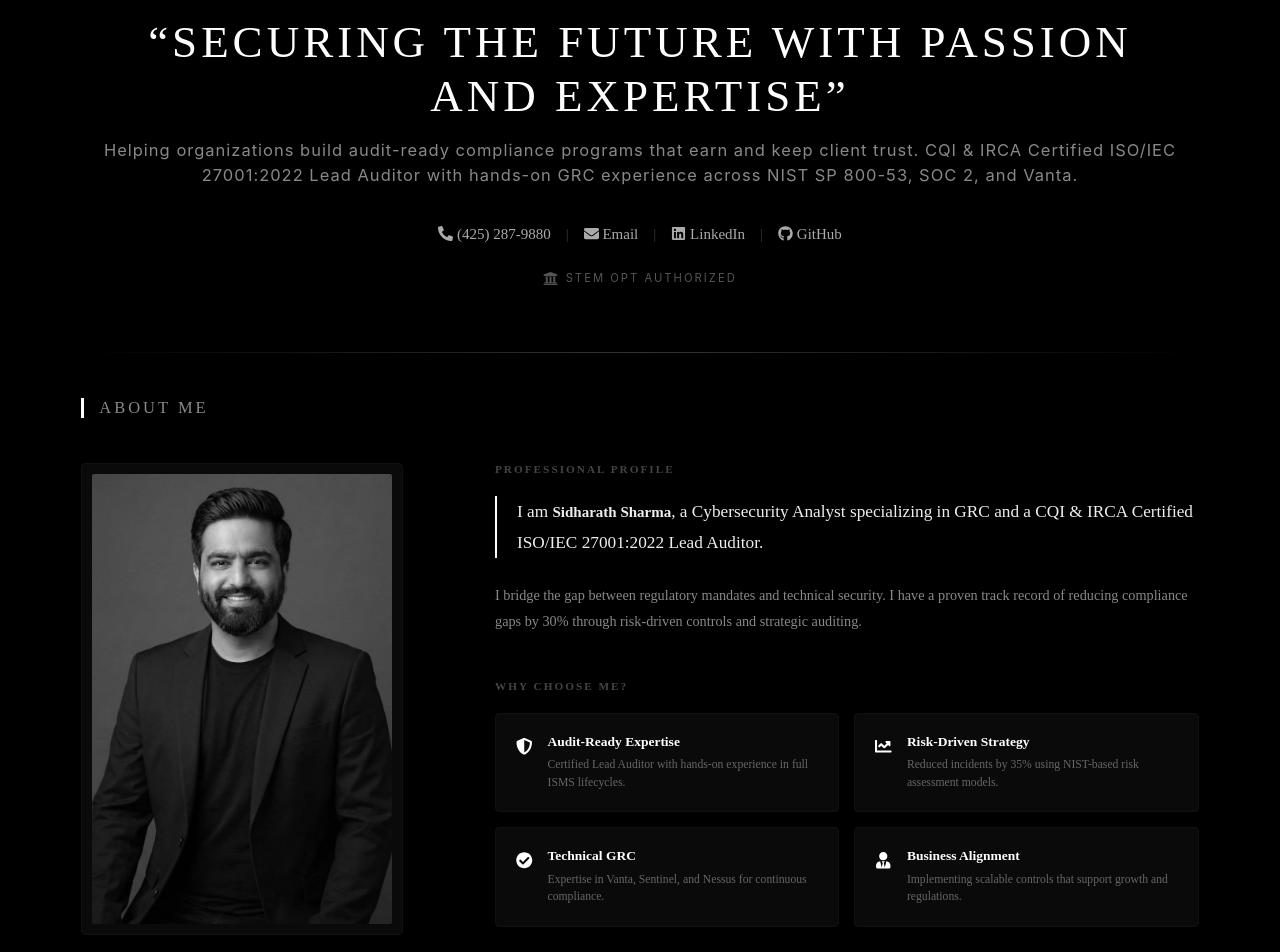
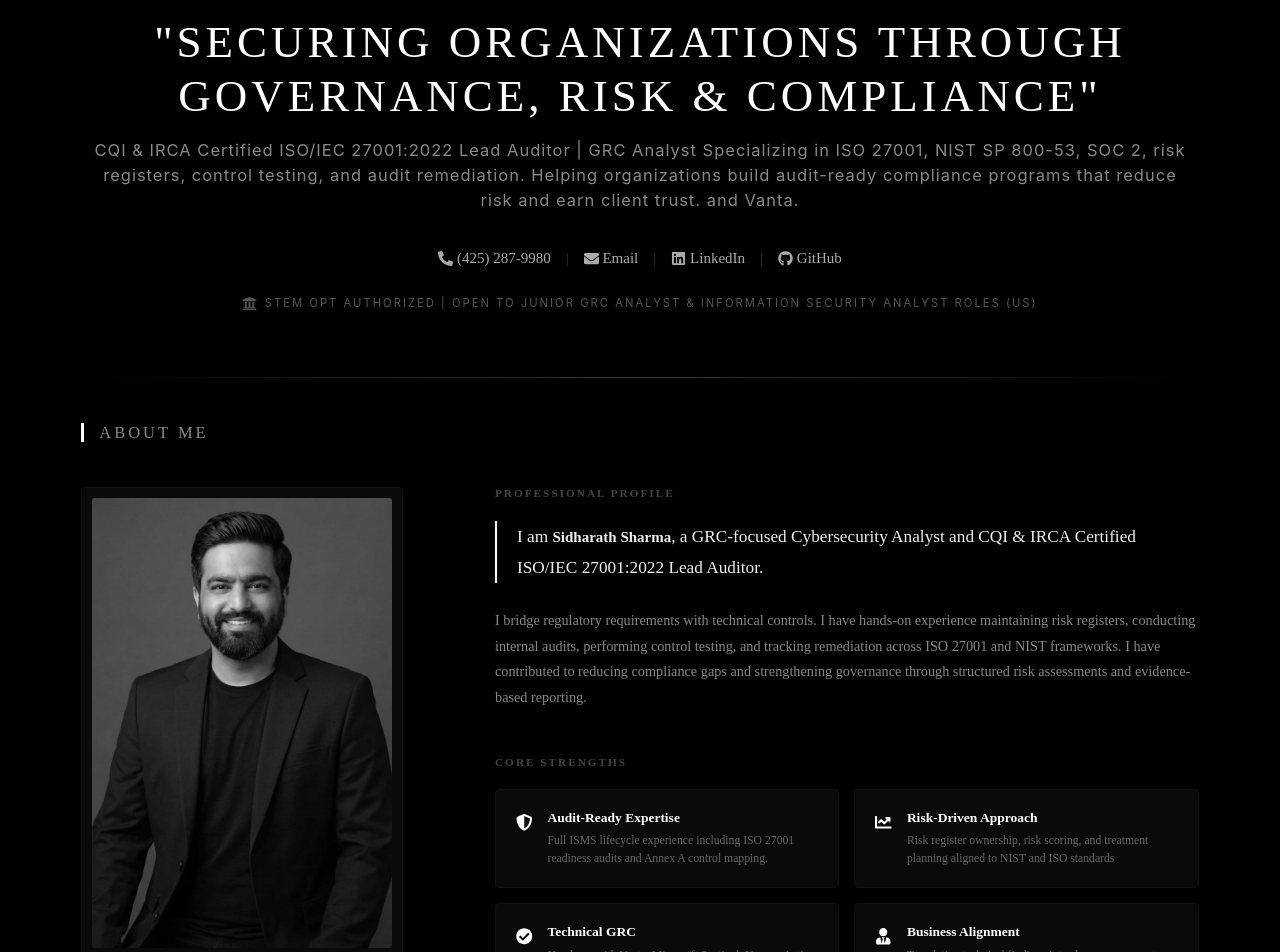
Before and after one commit to Sidharathsharmainfo/cyberportfolio, a Next.js app: page / in a window 1280 px wide. Shown: the part 100-1052 px from the top of the page. Built offline with nearby package versions, Linux system fonts and the light colour scheme; a web font is replaced by a local one.

Commit message:
Content & resume

```diff
--- a/src/app/about/page.js
+++ b/src/app/about/page.js
@@ -59,21 +59,26 @@ export default function AboutSection() {
                             <h3 className="sub-title">PROFESSIONAL PROFILE</h3>
                             <div className="summary-text mb-5">
                                 <p className="highlight-para">
-                                    I am <strong>Sidharath Sharma</strong>, a Cybersecurity Analyst specializing in GRC and a CQI & IRCA Certified ISO/IEC 27001:2022 Lead Auditor.
+                                    I am <strong>Sidharath Sharma</strong>, a GRC-focused Cybersecurity Analyst and
+                                    CQI & IRCA Certified ISO/IEC 27001:2022 Lead Auditor.
                                 </p>
                                 <p>
-                                    I bridge the gap between regulatory mandates and technical security. I have a proven track record of reducing compliance gaps by 30% through risk-driven controls and strategic auditing.
+                                    I bridge regulatory requirements with technical controls. I have hands-on
+                                    experience maintaining risk registers, conducting internal audits, performing
+                                    control testing, and tracking remediation across ISO 27001 and NIST frameworks.
+                                    I have contributed to reducing compliance gaps and strengthening governance through
+                                     structured risk assessments and evidence-based reporting.
                                 </p>
                             </div>
 
-                            <h3 className="sub-title">WHY CHOOSE ME?</h3>
+                            <h3 className="sub-title">Core Strengths</h3>
                             <Row className="g-3">
                                 <Col md={6}>
                                     <div className="hire-card">
                                         <FaShieldAlt className="hire-icon" />
                                         <div>
                                             <h5>Audit-Ready Expertise</h5>
-                                            <p>Certified Lead Auditor with hands-on experience in full ISMS lifecycles.</p>
+                                            <p>Full ISMS lifecycle experience including ISO 27001 readiness audits and Annex A control mapping.</p>
                                         </div>
                                     </div>
                                 </Col>
@@ -81,8 +86,8 @@ export default function AboutSection() {
                                     <div className="hire-card">
                                         <FaChartLine className="hire-icon" />
                                         <div>
-                                            <h5>Risk-Driven Strategy</h5>
-                                            <p>Reduced incidents by 35% using NIST-based risk assessment models.</p>
+                                            <h5>Risk-Driven Approach</h5>
+                                            <p>Risk register ownership, risk scoring, and treatment planning aligned to NIST and ISO standards</p>
                                         </div>
                                     </div>
                                 </Col>
@@ -91,7 +96,7 @@ export default function AboutSection() {
                                         <FaCheckCircle className="hire-icon" />
                                         <div>
                                             <h5>Technical GRC</h5>
-                                            <p>Expertise in Vanta, Sentinel, and Nessus for continuous compliance.</p>
+                                            <p>Hands-on with Vanta, Microsoft Sentinel, Nessus, Active Directory, and GPO hardening</p>
                                         </div>
                                     </div>
                                 </Col>
@@ -100,7 +105,7 @@ export default function AboutSection() {
                                         <FaUserTie className="hire-icon" />
                                         <div>
                                             <h5>Business Alignment</h5>
-                                            <p>Implementing scalable controls that support growth and regulations.</p>
+                                            <p>Translating technical findings into clear management reports and remediation plans.</p>
                                         </div>
                                     </div>
                                 </Col>
--- a/src/app/education/page.js
+++ b/src/app/education/page.js
@@ -144,7 +144,7 @@ export default function EducationCertifications() {
         {/* Resume Download Section */}
         <div className="text-center mt-2">
           <motion.a
-            href="/pdf/GRC_Analyst_SidharathSharma_Resume.pdf"
+            href="/pdf/Sidharath_Sharma_GRC_CV.pdf"
             target="_blank"
             rel="noopener noreferrer"
             className="resume-download-btn"
--- a/src/app/experience/page.js
+++ b/src/app/experience/page.js
@@ -12,10 +12,9 @@ const experiences = [
     duration: "April 2026 - Present",
     shortDesc: "Audits systems for ISO 27001/NIST compliance, manages risk registers,",
     fullDetails: [
-      "Maintain an enterprise risk register spanning 5+ security and vendor risk policies, running risk assessments and third-party/vendor security reviews to reduce external exposure.",
-      "Conduct internal audits and system reviews across 50+ systems to ensure compliance with ISO 27001 and NIST frameworks, closing 80+ audit findings to date.",
-      "Run vulnerability scans and review technical security controls across firewalls, IAM, network devices, and infrastructure systems, supporting penetration testing coordination.",
-      "Enforce security governance policies, run employee security awareness training, and support incident response and remediation activities.",
+      "Own and maintain the organizational risk register. Conduct internal audits and IAM access reviews across 50+ systems.",
+      "Lead ISO 27001 readiness and control-effectiveness testing.",
+      "Track and close audit findings with management reporting",
     ]
   },
   {
@@ -24,11 +23,9 @@ const experiences = [
     duration: "May 2025 - Feb 2026",
     shortDesc: "Led ISO 27001, SOC 2 & NIST 800-53 audits — 30% gap reduction",
     fullDetails: [
-      "Conducted multi-framework internal audits (ISO 27001, SOC 2, NIST SP 800-53) across 7 departments and 35+ systems.",
-      "Administered Vanta GRC platform for automated evidence collection.",
-      "Enforced access control policies via Active Directory (AD DS) and GPO hardening.",
-      "Designed and ran phishing simulation campaigns to reduce employee-driven risk incidents.",
-      "Authored 2 ISO 27001-aligned policy proposals covering InfoSec and access control.",
+      "Drafted NIST and ISO-aligned governance and vendor risk policies.",
+      "Conducted internal audits across multiple departments",
+      "Performed control testing and ISO 27001 readiness assessments, closing 70+ findings.",
     ]
   },
   {
@@ -37,8 +34,7 @@ const experiences = [
     duration: "Feb 2025 - May 2025",
     shortDesc: "Endpoint audits, vulnerability scanning & risk documentation.",
     fullDetails: [
-      "Completed endpoint and system audits — identified and corrected misconfigured assets.",
-      "Investigated vulnerabilities using Nmap, Nessus, and Metasploit; delivered recommendations.",
+      "Performed endpoint and system audits, vulnerability assessments using Nessus and Nmap, and produced risk assessment reports for senior management.",
       "Improved technical documentation for internal risk assessments and policy reviews."
     ]
   },
@@ -72,6 +68,7 @@ const projects = [
     icon: <FaLock />,
     shortDesc: "End-to-end ISO 27001 ISMS deployed for a simulated FinTech company.",
     fullDetails: [
+      "Designed and governed a complete ISO/IEC 27001:2022 ISMS covering all 10 clauses and Annex A controls, including risk assessment, access control policy, and audit monitoring documentation.",
       "Configured Windows Server 2025 as Domain Controller with RBAC groups.",
       "Created 6 GPOs: baseline security, password policy, and USB controls.",
       "Deployed auditd on Ubuntu Server to capture failed SSH logins.",
@@ -82,7 +79,7 @@ const projects = [
   {
     title: "Linux Honeypot Server (Cowrie)",
     icon: <FaLock />,
-    shortDesc: "Deployed SSH honeypot to monitor attacker behavior.",
+    shortDesc: "Deployed Cowrie SSH honeypot on Ubuntu to monitor unauthorized access attempts and visualized attack patterns for risk reporting",
     fullDetails: [
       "Deployed Cowrie SSH honeypot on Ubuntu for real-time attack analysis.",
       "Logged attacker TTPs, session behavior, and command patterns.",
@@ -93,7 +90,7 @@ const projects = [
   {
     title: "Firewall Evasion Analysis",
     icon: <FaLock />,
-    shortDesc: "Simulated DNS tunneling to identify firewall bypass vulnerabilities.",
+    shortDesc: "Simulated firewall bypass techniques (DNS tunneling, port knocking) to identify control gaps and documented risk findings with recommended mitigations",
     fullDetails: [
       "Simulated advanced bypass techniques using CTI methodology.",
       "Tested DNS tunneling and port knocking against Windows 10 Firewall.",
--- a/src/app/home/page.js
+++ b/src/app/home/page.js
@@ -20,7 +20,7 @@ export default function HomePage() {
           whileInView={{ y: 0, opacity: 1 }}
           transition={{ duration: 0.8, delay: 0.2 }}
         >
-          “SECURING THE FUTURE WITH PASSION AND EXPERTISE”
+          "Securing Organizations Through Governance, Risk & Compliance"
         </motion.h1>
 
         <motion.div
@@ -30,15 +30,15 @@ export default function HomePage() {
           transition={{ duration: 0.8, delay: 0.4 }}
         >
           <p className="sub_headline">
-            Helping organizations build audit-ready compliance programs that earn
-            and keep client trust. CQI & IRCA Certified ISO/IEC 27001:2022 Lead
-            Auditor with hands-on GRC experience across NIST SP 800-53, SOC 2,
+            CQI & IRCA Certified ISO/IEC 27001:2022 Lead Auditor | GRC Analyst
+            Specializing in ISO 27001, NIST SP 800-53, SOC 2, risk registers, control testing, and audit remediation.
+            Helping organizations build audit-ready compliance programs that reduce risk and earn client trust.
             and Vanta.
           </p>
 
           <div className="contact_strip">
              <a href="tel:4252879880" className="contact_link">
-               <FaPhoneAlt className="me-1" /> (425) 287-9880
+               <FaPhoneAlt className="me-1" /> (425) 287-9980
              </a>
              <span className="divider">|</span>
              <a href="mailto:sidharathsharmainfo@gmail.com" className="contact_link">
@@ -55,7 +55,7 @@ export default function HomePage() {
           </div>
 
           <div className="status_tag">
-             <FaUniversity className="me-2" /> STEM OPT Authorized
+             <FaUniversity className="me-2" /> STEM OPT Authorized | Open to Junior GRC Analyst & Information Security Analyst roles (US)
           </div>
         </motion.div>
       </motion.div>
```
Also changed, not shown: 2 other files (tests, documents, lock files or other folders).
